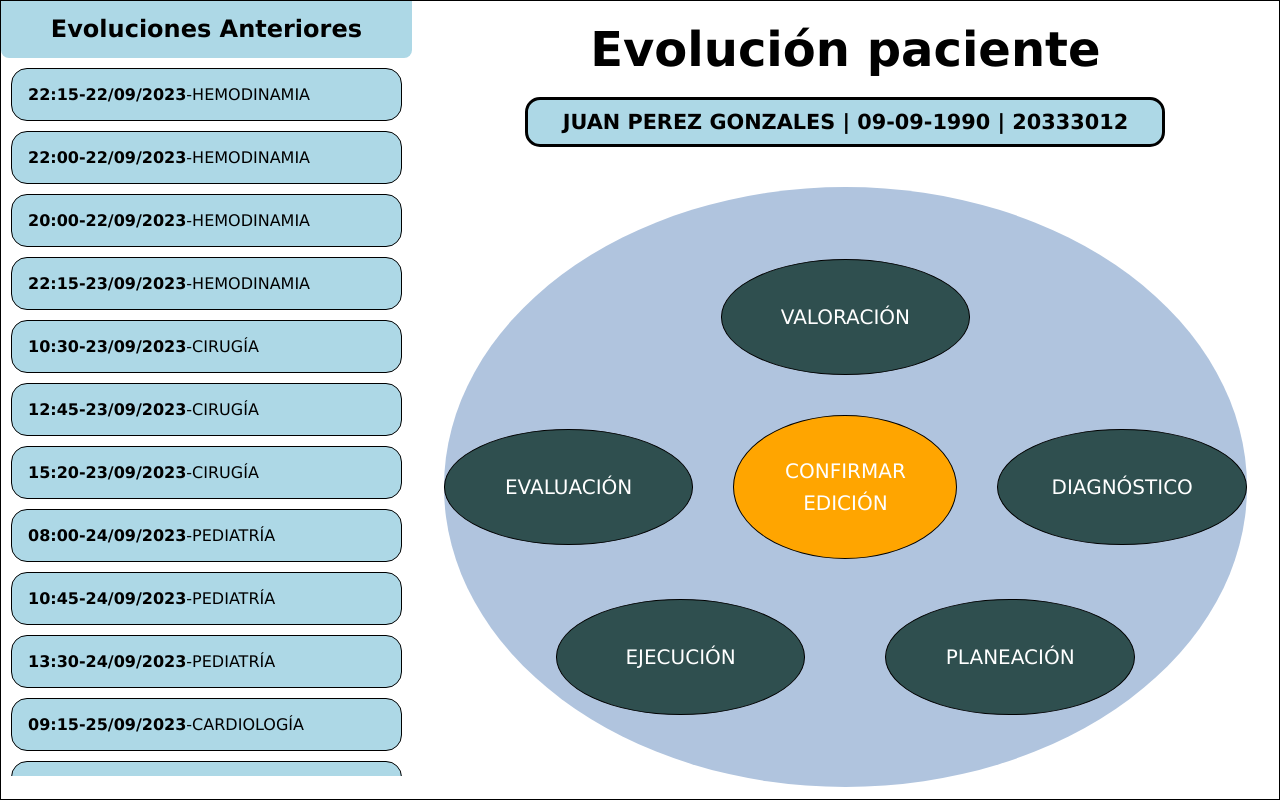
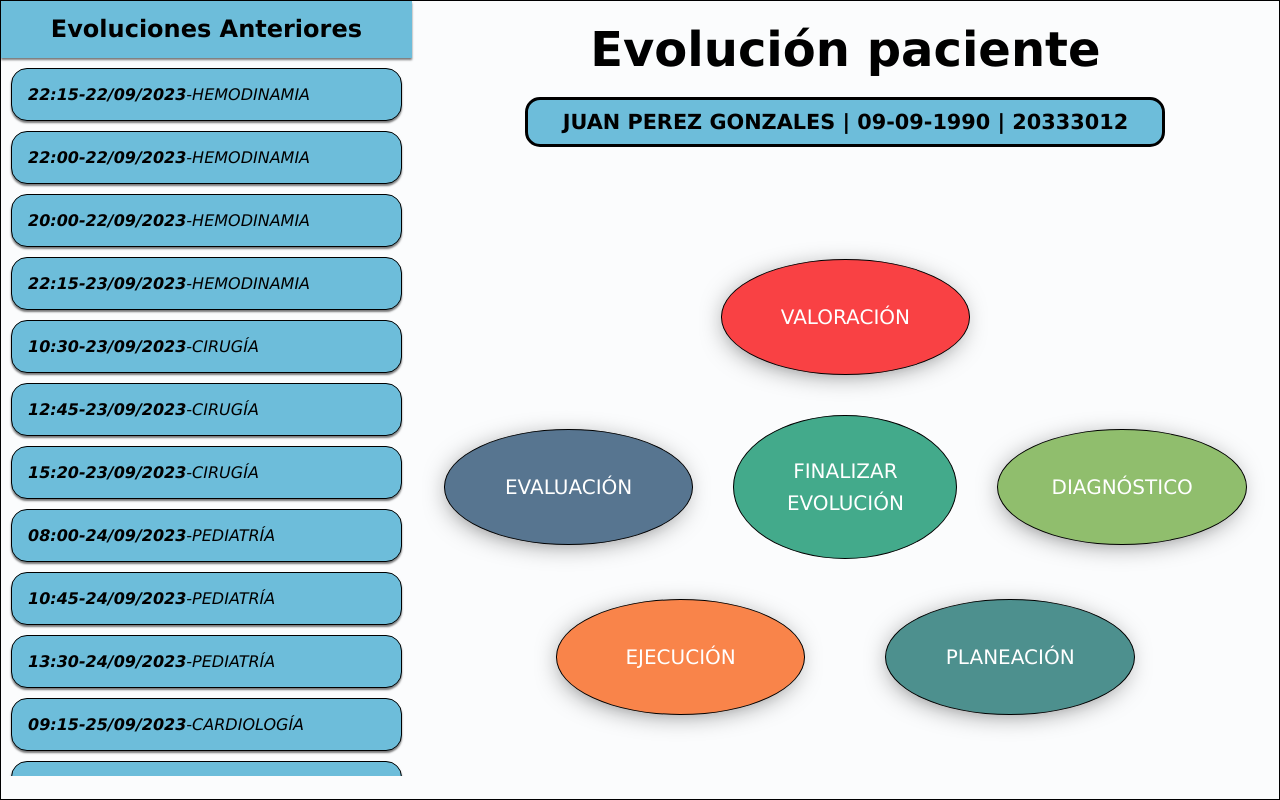
Before and after one commit to DanielAizcorbe/pae-v2, a React (Create React App) app: page / in a window 1280 px wide. Built offline with nearby package versions, Linux system fonts and the light colour scheme; the HTML template or start-up script is replaced by a standard one.

Commit message:
add estilos a la pantalla de etapas

```diff
--- a/src/App.css
+++ b/src/App.css
@@ -1,12 +1,13 @@
 :root {
   --color-texto: black;
-  --fondo-resaltado: lightblue;
+  --fondo-resaltado: #6dbdda;
   --text-family: "Verdana", san-serif;
-  --validacion: "";
-  --planeacion: "";
-  --evaluacion: "";
-  --ejecucion: "";
-  --diagnostico: "";
+  --valoracion: #F94144;
+  --planeacion: #4D908E;
+  --evaluacion: #577590;
+  --ejecucion: #F9844A;
+  --diagnostico: #90BE6D;
+  --etapa-no-disponible: gray;
 }
 
 * {
@@ -21,6 +22,7 @@ body {
   width: 100%;
   margin: 0;
   padding: 0;
+  background-color: #fbfcfd;
 }
 
 body {
@@ -128,7 +130,9 @@ main h1 {
   padding: 0.9rem;
   max-height: 20%;
   background-color: var(--fondo-resaltado);
-  border-radius: 0 0 0.5rem 0.5rem;
+  -webkit-box-shadow: 0px 2px 2px 0px rgba(0,0,0,0.52);
+  -moz-box-shadow: 0px 2px 2px 0px rgba(0,0,0,0.52);
+  box-shadow: 0px 2px 2px 0px rgba(0,0,0,0.52);
 }
 
 .evoluciones-container ol {
@@ -137,7 +141,7 @@ main h1 {
   padding: 10px;
   max-height: 100%;
   height: 100%;
-
+  font-style: italic;
 }
 
 .evoluciones-container ol li {
@@ -148,10 +152,14 @@ main h1 {
   cursor: pointer;
   background-color: var(--fondo-resaltado);
   font-size: 1rem;
+  -webkit-box-shadow: 0px 2px 2px 0px rgba(0,0,0,0.52);
+  -moz-box-shadow: 0px 2px 2px 0px rgba(0,0,0,0.52);
+  box-shadow: 0px 2px 2px 0px rgba(0,0,0,0.52);
 }
 
 .evoluciones-container ol li:hover {
-  background-color: lightseagreen;
+  background-color: #9fcfe2;
+  transition: background-color 100ms linear;
 }
 
 .evoluciones-container ol li span {
@@ -168,8 +176,7 @@ main h1 {
 .etapas-container {
   display: flex;
   flex-direction: column;
-/*   border: 2px solid black; */
-  border-radius: 50%;
+  /*   border: 2px solid black; */
   max-width: 900px;
   width: 100%;
   min-width: 300px;
@@ -178,7 +185,6 @@ main h1 {
   height: 100%;
   margin-top: 40px;
   justify-content: center;
-  background-color: lightsteelblue;
 }
 
 .etapa,
@@ -200,8 +206,37 @@ main h1 {
   -moz-border-radius: 50%;
   -webkit-border-radius: 50%;
   border-radius: 50%;
-  background-color: darkslategrey;
+  -webkit-box-shadow: -2px 4px 31px -14px rgba(0, 0, 0, 0.95);
+  -moz-box-shadow: -2px 4px 31px -14px rgba(0, 0, 0, 0.95);
+  box-shadow: -2px 4px 31px -14px rgba(0, 0, 0, 0.95);
 }
+
+.etapa:hover {
+  background-color: var(--fondo-resaltado);
+  transform: scale(1.05, 1.05);
+  transition: transform 100ms linear;
+}
+
+.valoracion {
+  background-color: var(--valoracion);
+}
+
+.planeacion {
+  background-color: var(--planeacion);
+}
+
+.evaluacion {
+  background-color: var(--evaluacion);
+}
+
+.diagnostico {
+  background-color: var(--diagnostico);
+}
+
+.ejecucion {
+  background-color: var(--ejecucion);
+}
+
 
 .btn-central {
   width: 14rem;
@@ -212,11 +247,17 @@ main h1 {
 }
 
 .btn-confirmar {
-  background-color: orange;
+  background-color: #F9C74F;
 }
 
 .btn-generar {
-  background-color: green;
+  background-color: #43AA8B;
+}
+
+.btn-generar:hover,
+.btn-confirmar:hover {
+  transform: scale(1.05, 1.05);
+  transition: transform 100ms linear;
 }
 
 .icono-paciente {
@@ -238,7 +279,7 @@ main h1 {
 }
 
 .check {
-  background-color: green;
+  background-color: #43AA8B;
   border-radius: 50%;
   position: relative;
   bottom: 35%;
--- a/src/components/EtapasEvolucion.js
+++ b/src/components/EtapasEvolucion.js
@@ -13,6 +13,7 @@ const EtapasEvolucion = () => {
                     nombre={"VALORACIÓN"}
                     onClick={() => alert("abrir VALORACIÓN")}
                     completado={false}
+                    classes={"valoracion"}
                 />
             </div>
             <div className="mid">
@@ -20,15 +21,17 @@ const EtapasEvolucion = () => {
                     nombre={"EVALUACIÓN"}
                     onClick={() => alert("abrir EVALUACIÓN")}
                     completado={false}
+                    classes={"evaluacion"}
                 />
                 <BotonCentral
-                    flag={FALTA_CONFIRMAR_EDICION}
+                    flag={GENERAR_EVOLUCION}
                 />
 
                 <Etapa
                     nombre={"DIAGNÓSTICO"}
                     onClick={() => alert("abrir DIAGNÓSTICO")}
                     completado={false}
+                    classes={"diagnostico"}
                 />
             </div>
             <div className="bottom">
@@ -36,11 +39,13 @@ const EtapasEvolucion = () => {
                     nombre={"EJECUCIÓN"}
                     onClick={() => alert("abrir EJECUCIÓN")}
                     completado={false}
+                    classes={"ejecucion"}
                 />
                 <Etapa
                     nombre={"PLANEACIÓN"}
                     onClick={() => alert("abrir PLANEACIÓN")}
                     completado={false}
+                    classes={"planeacion"}
                 />
             </div>
         </div>
--- a/src/components/etapas/Etapa.js
+++ b/src/components/etapas/Etapa.js
@@ -1,11 +1,14 @@
 import React from "react";
 
-const Etapa = ({nombre, onClick, completado}) => {
+const Etapa = ({ nombre, onClick, completado, classes }) => {
 
     return (
-            <button className="etapa" onClick={onClick}>
-                {completado ? "V " : ""}{nombre}
-            </button>
+        <button
+            className={"etapa " + classes}
+            onClick={onClick}
+        >
+            {completado ? "V " : ""}{nombre}
+        </button>
     );
 }
 
```
